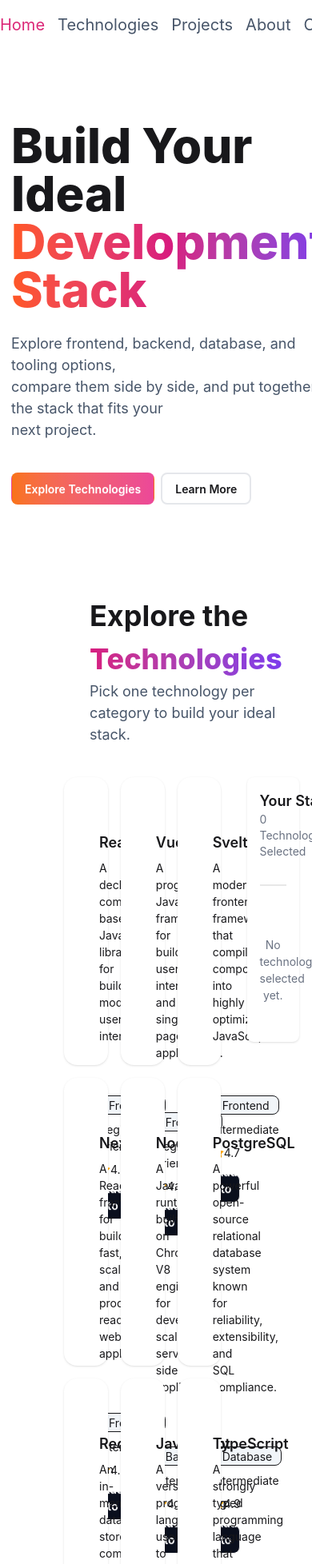
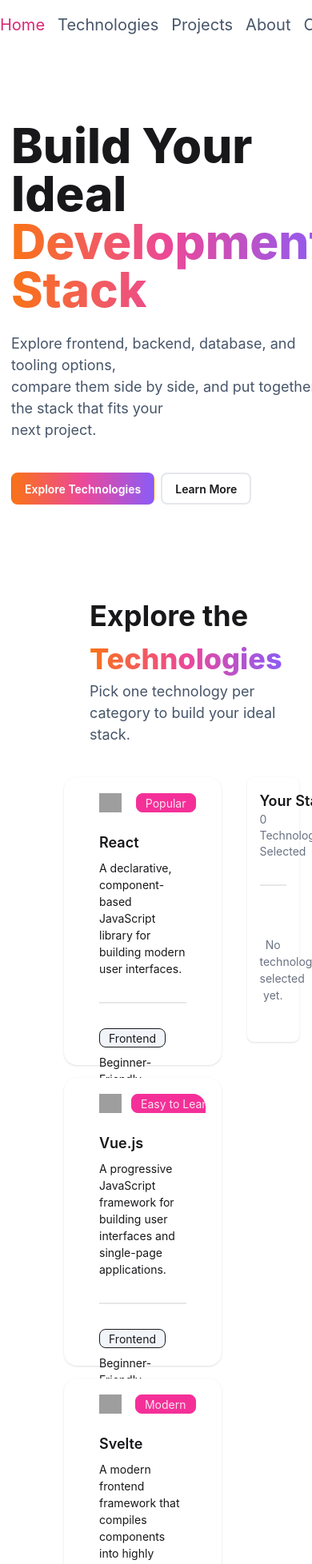
Before and after one commit to tasnuvafahmida/assignment-5, a React (Vite) app: page / in a window 390 px wide. Shown: the top 1956 px of the page at 80% size. Built offline with nearby package versions, Linux system fonts and the light colour scheme; grey boxes are pictures that could not be loaded.

Commit message:
errors debugged

```diff
--- a/src/App.tsx
+++ b/src/App.tsx
@@ -2,9 +2,6 @@ import Nav from "./components/Nav"
 import Banner from "./components/Banner"
 import Technologies from "./components/Technologies/Technologies";
 import { Suspense, useState } from "react";
-
-
-
 import type { techType } from "./types/techtype";
 import Footer from "./components/Footer";
 
--- a/src/components/Banner.tsx
+++ b/src/components/Banner.tsx
@@ -5,7 +5,7 @@ const Banner = () => {
         <div className="flex justify-around items-center  container mx-auto mt-24" >
             <div className="pl-3.5" >
                 <p className="text-[60px] font-extrabold leading-none ">Build Your Ideal</p>
-                <p className="text-[60px] font-extrabold leading-none bg-linear-to-r from-[#FF5722] via-[#D81B7E] to-[#7C3AED] text-transparent bg-clip-text">Development Stack</p>
+                <p className="text-[60px] font-extrabold leading-none text-transparent bg-clip-text" style={{backgroundImage: "var(--gradient)" }}>Development Stack</p>
                 <p className=" text-[#475569] text-[18px] pt-6  ">
                     Explore frontend, backend, database, and tooling options,<br />
                     compare them side by side, and put together the stack that fits your <br />
@@ -13,7 +13,7 @@ const Banner = () => {
                 </p>
 
                 <div className="pt-10 text-[16px] space-x-2">
-                    <button className="btn btn-ghost text-white font-semibold rounded-lg py-3 px-4 bg-linear-to-r from-[#F97316] to-[#EC4899]">Explore Technologies</button>
+                    <button className="btn btn-ghost text-white font-semibold rounded-lg py-3 px-4" style={{backgroundImage: "var(--gradient)" }}>Explore Technologies</button>
                     <button className="btn btn-ghost border-2 border-[#E5E7EB] rounded-lg py-3 px-4">Learn More</button>
                 </div>
 
--- a/src/components/TechCard.tsx
+++ b/src/components/TechCard.tsx
@@ -1,8 +1,8 @@
-import { useState, type Dispatch, type SetStateAction } from 'react';
+import { type Dispatch, type SetStateAction } from 'react';
 import type { techType } from '../types/techtype';
 import { GoStarFill } from 'react-icons/go';
 import { toast } from 'react-toastify';
-const TechCard = ({ technology, addedTotal, setAddedTotal, addedTechnologies, setAddedTechnologies }: {
+const TechCard = ({ technology, addedTechnologies, setAddedTechnologies }: {
     technology: techType, addedTotal: number, setAddedTotal: Dispatch<SetStateAction<number>>, addedTechnologies: techType[];
     setAddedTechnologies: Dispatch<SetStateAction<techType[]>>
 }) => {
--- a/src/components/Technologies/AvailableTech.tsx
+++ b/src/components/Technologies/AvailableTech.tsx
@@ -16,15 +16,15 @@ const AvailableTechs = ({ technologies, addedTotal, setAddedTotal, addedTechnolo
 
     return (
         <div className='grid grid-cols-12 container mx-auto'>
-            <div className="grid grid-cols-3 col-span-9 gap-4 p-4 ml-16 mt-6"> {
-                technologies.map((technology: techType, ind: number) => {
+            <div className="grid grid-cols-1 sm:grid-cols-2 md:grid-cols-3 col-span-9 gap-4 p-4 ml-16 mt-6"> {
+                technologies.map((technology: techType) => {
                     return <TechCard key={technology.name}
                         technology={technology} addedTotal={addedTotal}
                         setAddedTotal={setAddedTotal}
                         addedTechnologies={addedTechnologies}
                         setAddedTechnologies={setAddedTechnologies} />;
                 })} </div>
-            <div className='col-span-3 p-4 mt-6' ><Sidebar addedTotal={addedTotal} addedTechnologies={addedTechnologies} setAddedTechnologies={setAddedTechnologies} /></div>
+            <div className='col-span-3 p-4 mt-6' ><Sidebar addedTechnologies={addedTechnologies} setAddedTechnologies={setAddedTechnologies} /></div>
 
         </div>)
 };
--- a/src/components/Technologies/Technologies.tsx
+++ b/src/components/Technologies/Technologies.tsx
@@ -1,9 +1,6 @@
 import {use, type Dispatch, type SetStateAction,useState} from 'react';
 import type { techType } from '../../types/techtype';
 import AvailableTech from './AvailableTech';
-// import AddedTechnologies from './AddedTechnologies';
-
-    // const [addedTechnologies, setAddedTechnologies] = useState([])
 
 
 interface TechProps{
@@ -16,10 +13,9 @@ const Technologies = ({techPromise, addedTotal, setAddedTotal}:TechProps) => {
 
     return  ( <div>
             <div className="mt-28 container mx-auto pl-28">
-            <p className="text-[36px] font-bold"> Explore the <span className="text-[36px]  bg-linear-to-r from-[#D81B7E] to-[#7C3AED] text-transparent bg-clip-text font-extrabold "> Technologies</span> </p>
+            <p className="text-[36px] font-bold"> Explore the <span className="text-[36px] text-transparent bg-clip-text font-extrabold " style={{backgroundImage: "var(--gradient)" }}> Technologies</span> </p>
             <p className="text-[18px] text-[#475569]">Pick one technology per category to build your ideal stack.</p> </div>
             <AvailableTech technologies ={technologies} addedTotal= {addedTotal} setAddedTotal ={setAddedTotal} addedTechnologies={addedTechnologies} setAddedTechnologies= {setAddedTechnologies} />
-            {/* <AddedTechnologies addedTechnologies={addedTechnologies} setAddedTechnologies= {setAddedTechnologies} /> */}
         </div>
        );
 };
--- a/src/index.css
+++ b/src/index.css
@@ -1,2 +1,6 @@
 @import "tailwindcss";
 @plugin "daisyui";
+
+:root{
+    --gradient:linear-gradient( to right, #f97316, #ec4899, #8b5cf6 );
+}
--- a/src/types/techtype.tsx
+++ b/src/types/techtype.tsx
@@ -1,10 +1,10 @@
 export interface techType {
     id: string,
     name: string,
-    category: string,
+    category: | "Frontend"| "Backend"| "Database"| "Language"| "Styling"| "DevOps"| "Tools",
     description: string,
     icon: string,
     rating: number,
-    difficulty: string,
+    difficulty: 'Beginner-Friendly'| 'Intermediate' |'Advanced'
     badge: string
 }
```
Also changed, not shown: src/components/Sidebar.tsx (indentation only).
